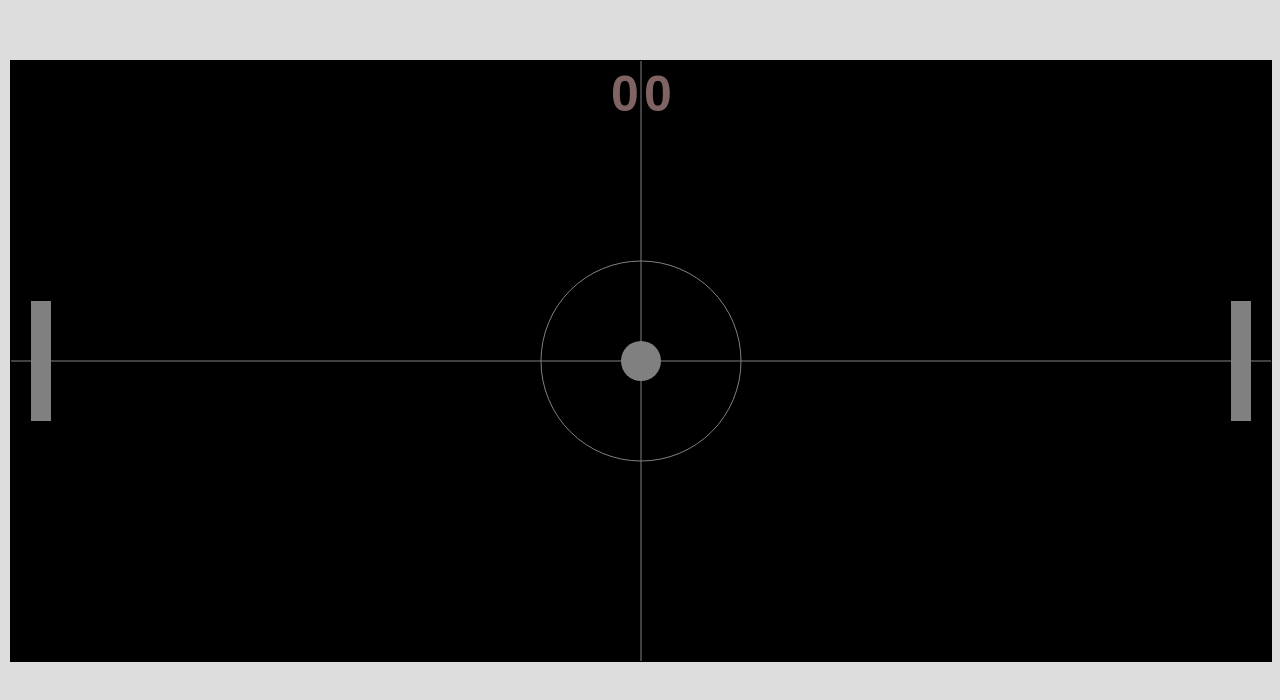
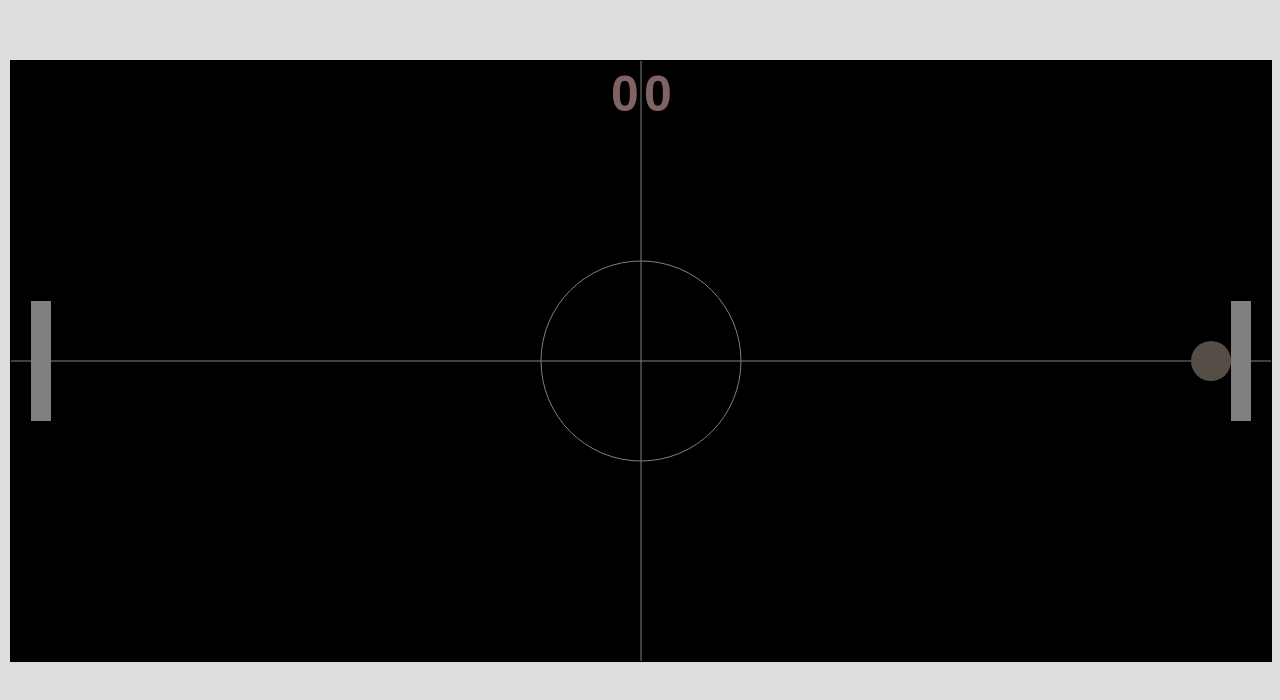
Before and after one commit to Flaberik/canvasJsTest, a plain HTML site: page index.html in a window 1280 px wide. Drawn offline with nearby package versions, Linux system fonts and the light colour scheme.

Commit message:
added colaider ball

```diff
--- a/index.html
+++ b/index.html
@@ -7,9 +7,13 @@
   <script type="text/javascript">
   var width; //Ширина канваса
   var height; //Высота канваса
+
   var racket_hei = 120; //Высота ракетки
 
   var game; //Булиевая перемменная отвечает за завершение игры
+  var pitch; //Если True подает первый игрок иначе, подает второй игрок
+  var pause = false;
+
   var canvas; //Сам канвас
   var ctx; //Контекст канваса
 
@@ -24,15 +28,13 @@
   var point_p2 = 0; //Количество очков у второго игрока
 
   //Кординаты мяча по осям X и Y
-  var boll_x;
-  var boll_y;
+  var ball_x;
+  var ball_y;
 
-  var boll_dX; //отвечает за скорость и напрвеление движения мяча по оси X
-  var boll_dY; //отвечает за скорость и напрвеление движения мяча по оси Y
+  var ball_dX = 0; //отвечает за скорость и напрвеление движения мяча по оси X
+  var ball_dY = 0; //отвечает за скорость и напрвеление движения мяча по оси Y
 
-  var pitch; //Если True подает первый игрок, если False то второй
-
-  var boll_radius = 20;
+  var ball_radius = 20;
 
   //Инициализация всех переменных и запуск игрового цикла
   function initialize_game() {
@@ -43,8 +45,14 @@
     canvas.width = width;
     canvas.height = height;
 
-    boll_x = width/2;
-    boll_y = height/2;
+    if(getRandomInt(0, 11) >= 5){
+        pitch = true;
+    }else{
+        pitch = false;
+    }
+
+    ball_x = width/2;
+    ball_y = height/2;
 
     x_p1 = 20;
     x_p2 = width-40;
@@ -55,24 +63,56 @@
     if (canvas.getContext) {
       ctx = canvas.getContext('2d');
       game = true;
+      move_ball_to_pitcher();
       game_loop();
     }
   }
 
+  function move_ball_to_pitcher(){
+      if(ball_dX == 0 && ball_dY == 0){
+          if(pitch){
+              ball_x = x_p1 + 40;
+              ball_y = y_p1 + (racket_hei/2);
+          }else{
+              ball_x = x_p2 - 20;
+              ball_y = y_p2 + (racket_hei/2);
+          }
+      }
+  }
+
   //Функция отрисовки мяча на канвасе
-  function render_boll(){
-    ctx.fillStyle = 'rgb(128, 128, 128)';
+  function render_ball(){
+    ctx.fillStyle = '#544e46';
     ctx.beginPath();
-    ctx.arc(width/2, height/2, boll_radius, 0, Math.PI * 2, true);
+    ctx.arc(ball_x, ball_y, ball_radius, 0, Math.PI * 2, true);
     ctx.fill();
+  }
+
+  function move_ball(){
+      //console.log("dY: " + ball_dY + " dX: " + ball_dX)
+      if((ball_x + ball_dX - ball_radius >= 0 && ball_x + ball_dX + ball_radius <= width) && (ball_x + ball_dX - ball_radius - 20>= x_p1 && ball_x + ball_dX + ball_radius <= x_p2)){
+          ball_x += ball_dX;
+      }else{
+          ball_dX = -ball_dX;
+      }
+
+      if(ball_y + ball_dY >= 0 && ball_y + ball_dY <= height){
+          ball_y += ball_dY;
+      }else{
+          ball_dY = -ball_dY;
+      }
   }
 
   //Игроковой цикл, работате в асинхронном режиме
   async function game_loop(){
     while(game){
+      if(!pause){
         render();
-      move_player()
-      //console.log(getRandomInt(0,10))
+        move_ball_to_pitcher();
+        move_ball();
+      }
+
+      key_listener();
       await sleep(1000/60); // {1000ms / 60} ~ 60FPS, здержка
     }
   }
@@ -88,11 +128,11 @@
     render_scene();
     player_render(x_p1, y_p1);
     player_render(x_p2, y_p2)
-    render_boll();
+    render_ball();
   }
 
   //Функция отрисовки игрового поля
-  //В нее входят только цвет канваса и линии на нем
+  //В нее входят цвет канваса и линии на нем
   function render_scene(){
     ctx.fillStyle = 'rgb(0, 0, 0)';
     ctx.strokeStyle = 'rgb(128, 128, 128)';
@@ -105,7 +145,7 @@
     ctx.lineTo(width/2, height);
     ctx.stroke();
     ctx.beginPath();
-    ctx.arc(boll_x, boll_y, 100, 0, Math.PI * 2, true);
+    ctx.arc(width/2, height/2, 100, 0, Math.PI * 2, true);
     ctx.stroke();
 
     ctx.fillStyle = 'rgb(128, 100, 100)';
@@ -122,9 +162,17 @@
 
   //Функция движения ракеток игроков, вызывается из игрового цикла
   //Процеряет массив со списком нажатых клавишь
-  function move_player(){
-    if(keys[0]){
-      switch(keys[0]){
+  function key_listener(){
+    for (var i = 0; i < keys.length; i++) {
+        if(keys[i] == 32 && (ball_dX == 0 && ball_dY == 0)){
+            if(pitch){
+                ball_dX = 1;
+            }else{
+                ball_dX = -1;
+            }
+        }
+
+        switch(keys[i]){
           case 87: // KeyW
             y_p1 = update_dY(y_p1, -2);
             break;
@@ -140,30 +188,14 @@
         }
     }
 
-    if(keys[1]){
-      switch(keys[1]){
-        case 87: // KeyW
-          y_p1 = update_dY(y_p1, -2);
-          break;
-        case 83: //KeyS
-          y_p1 = update_dY(y_p1, 2);
-          break;
-        case 38: //ArrowUp
-          y_p2 = update_dY(y_p2, -2);
-          break;
-        case 40: //ArrowDown
-          y_p2 = update_dY(y_p2, 2);
-          break;
-      }
-    }
   }
 
   //Функция определяющая, не выходит ли ракетка за пределы игрового поля по сои Y
   //Принимает параметры Y, step. Где Y - это кордината ракетки, а step - это как скорость так и направление движения (вниз/вверх)
   function update_dY(y, step){
-    if((y+step + (racket_hei) <= height && step > 0) || (y+step >= 0 && step < 0))
-      return (dy+step);
-    return dy;
+    if((y + step + (racket_hei) <= height && step > 0) || (y + step >= 0 && step < 0))
+      return (y + step);
+    return y;
   }
 
   //Подобна реализация обработки клавиш, позволяет играть сразу нескольким игрокам с одной клавиатуры
@@ -173,6 +205,7 @@
   $(document).keydown(function(e){
      //Если клавиша нажимается в первые, ее код записуется в массив keys[]
     var code = e.which;
+    //console.log(code);
     if (keys.indexOf(code)<0){
       keys.push(code);
     }
@@ -181,14 +214,15 @@
   //Обработчик события keyup, все тот же jquery
   $(document).keyup(function(e){
      //Поселе того как клаваиша была отпущена, она удаляется из массива keys[]
+    if(e.which == 27){
+     pause = !pause;
+    }
     keys.splice(keys.indexOf(e.which),1);
   });
 
   function getRandomInt(min, max) {
     return Math.floor(Math.random() * (max - min)) + min;
   }
-
-
 
   </script>
   <style type="text/css">
```
Lines whose indentation alone changed are shown as unchanged.
